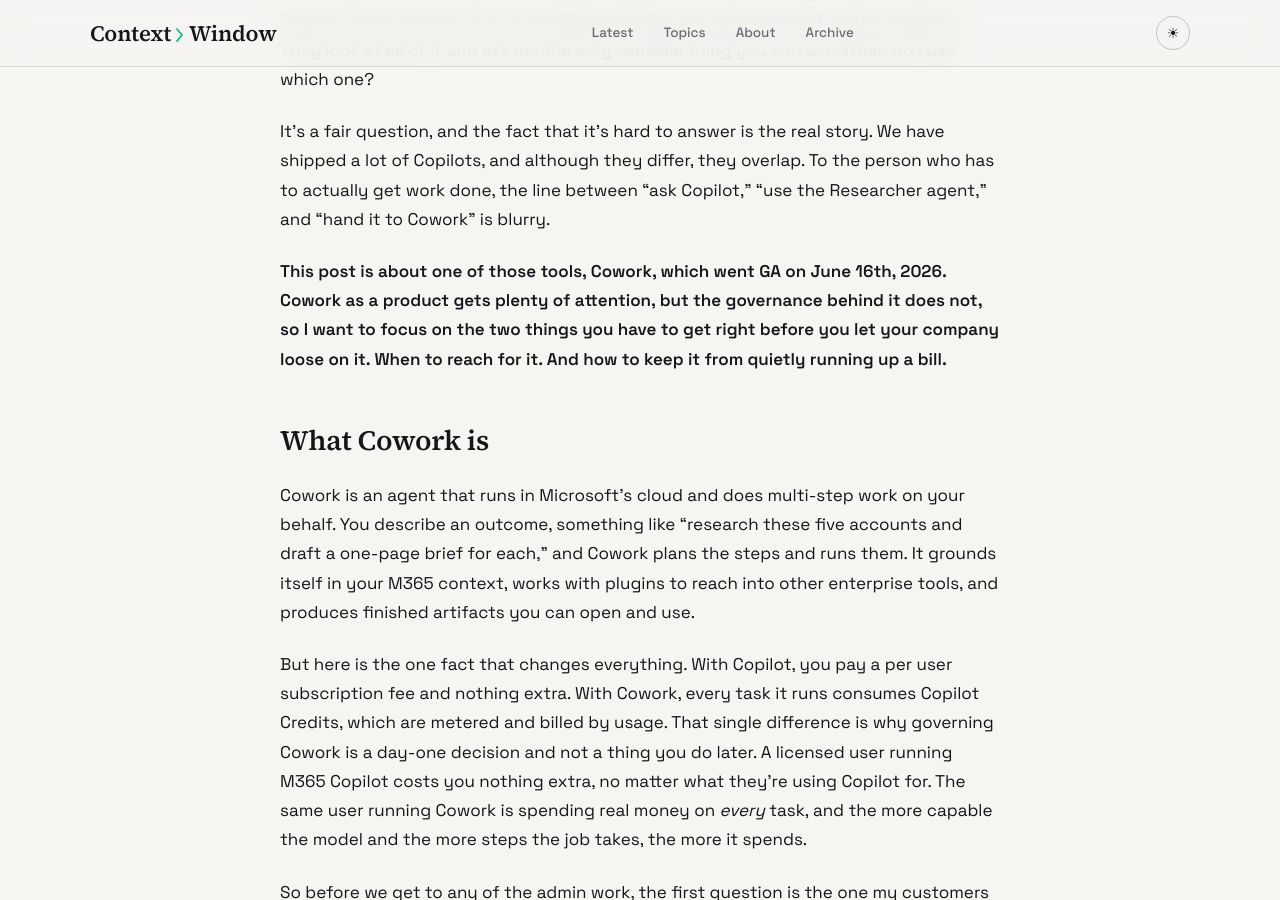
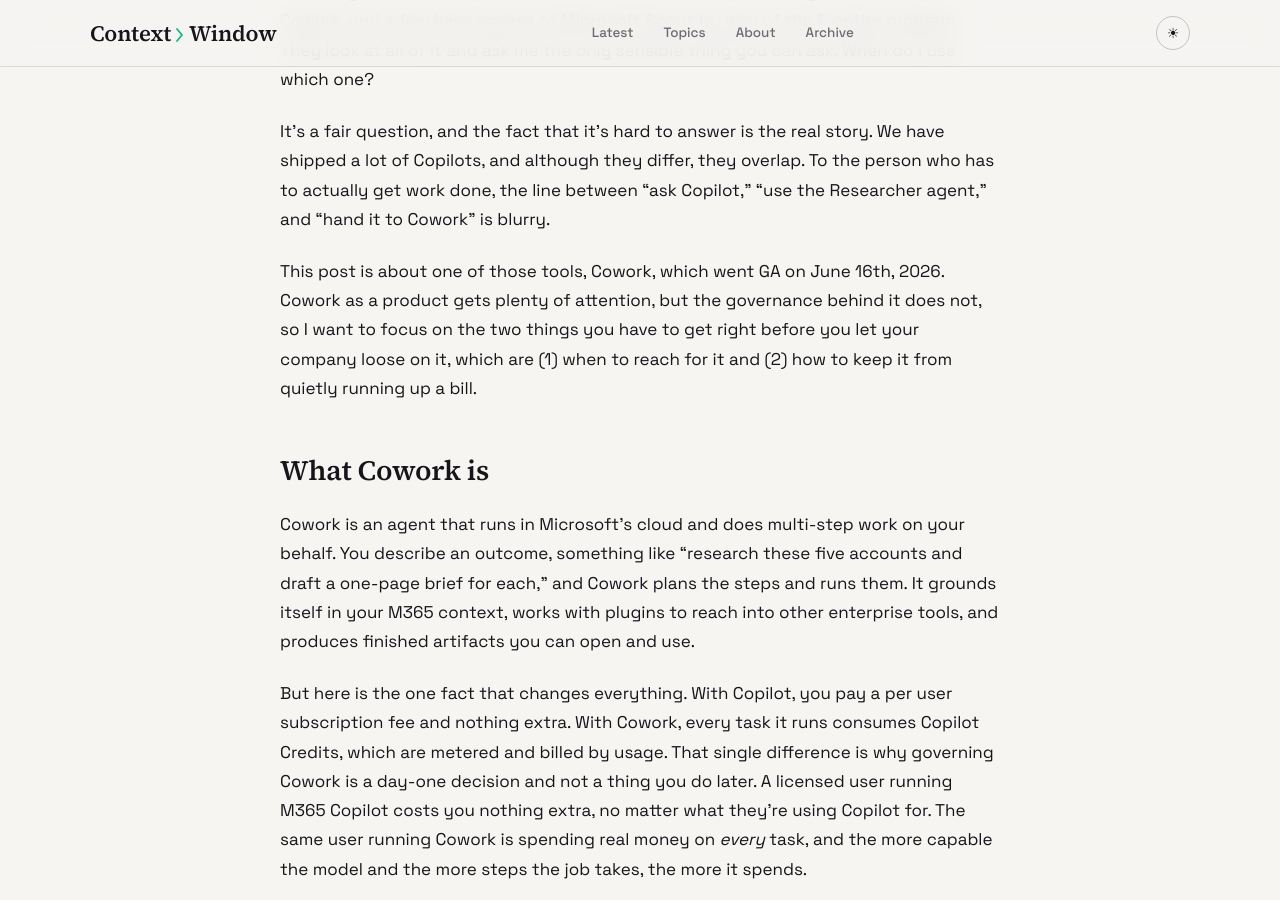
Before and after one commit to olivershackley1999/olivershackley1999.github.io, a Jekyll site: the page built from _posts/2026-06-30-cowork-too-many-copilots.md, in a window 1280 px wide and 900 px high, scrolled down 699 px. Built offline with Jekyll 4.4.1, drawn with Linux system fonts in a browser that asks for light colours.

Commit message:
Cowork: unbold intro para, reword the two-things sentence
Co-Authored-By: Claude Opus 4.8 (1M context) <noreply@anthropic.com>

```diff
--- a/_posts/2026-06-30-cowork-too-many-copilots.md
+++ b/_posts/2026-06-30-cowork-too-many-copilots.md
@@ -12,7 +12,7 @@ I get a version of the same question almost every week from a customer. The prem
 
 It's a fair question, and the fact that it's hard to answer is the real story. We have shipped a lot of Copilots, and although they differ, they overlap. To the person who has to actually get work done, the line between "ask Copilot," "use the Researcher agent," and "hand it to Cowork" is blurry.
 
-**This post is about one of those tools, Cowork, which went GA on June 16th, 2026. Cowork as a product gets plenty of attention, but the governance behind it does not, so I want to focus on the two things you have to get right before you let your company loose on it. When to reach for it. And how to keep it from quietly running up a bill.**
+This post is about one of those tools, Cowork, which went GA on June 16th, 2026. Cowork as a product gets plenty of attention, but the governance behind it does not, so I want to focus on the two things you have to get right before you let your company loose on it, which are (1) when to reach for it and (2) how to keep it from quietly running up a bill.
 
 ## What Cowork is
 
```
